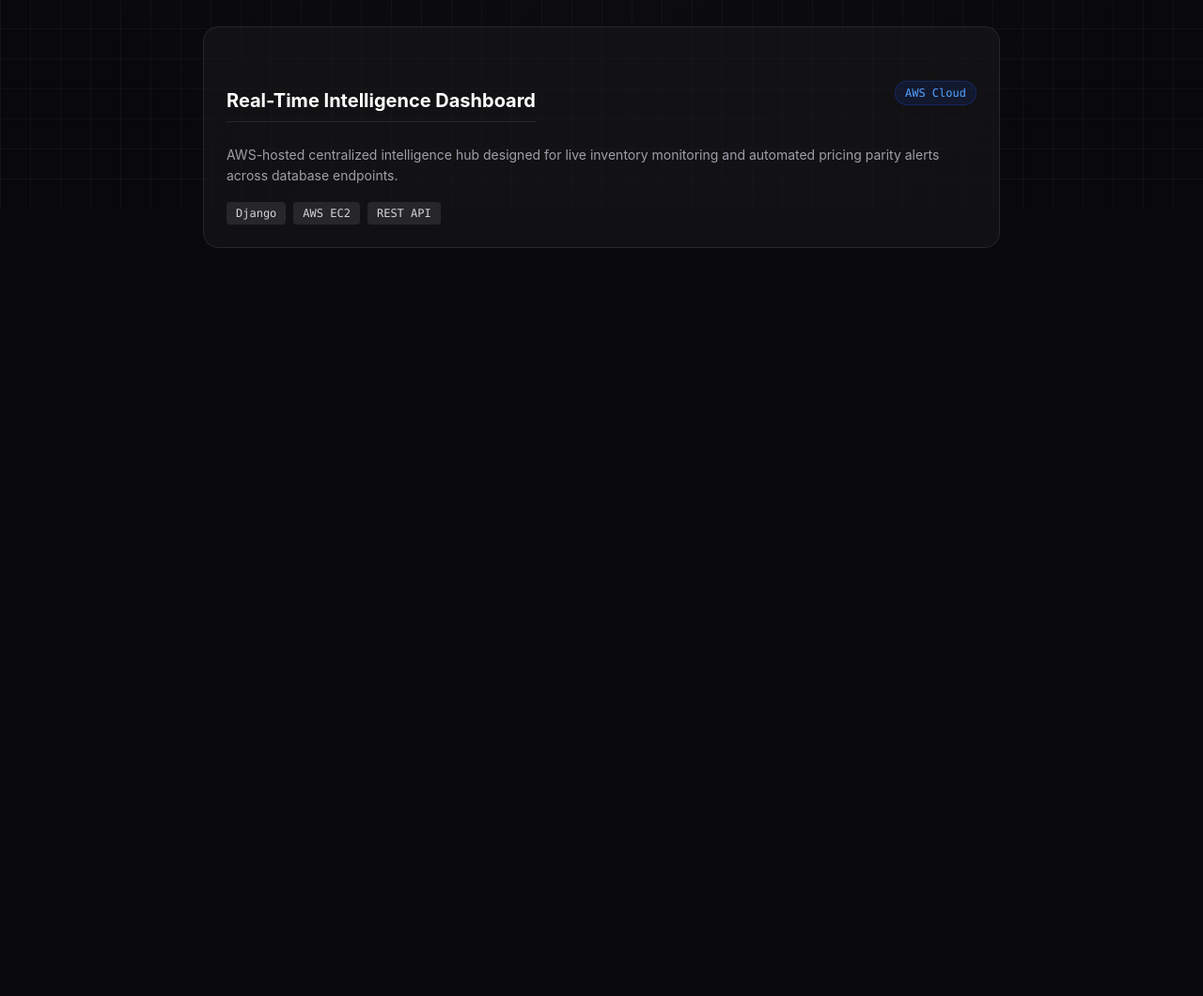
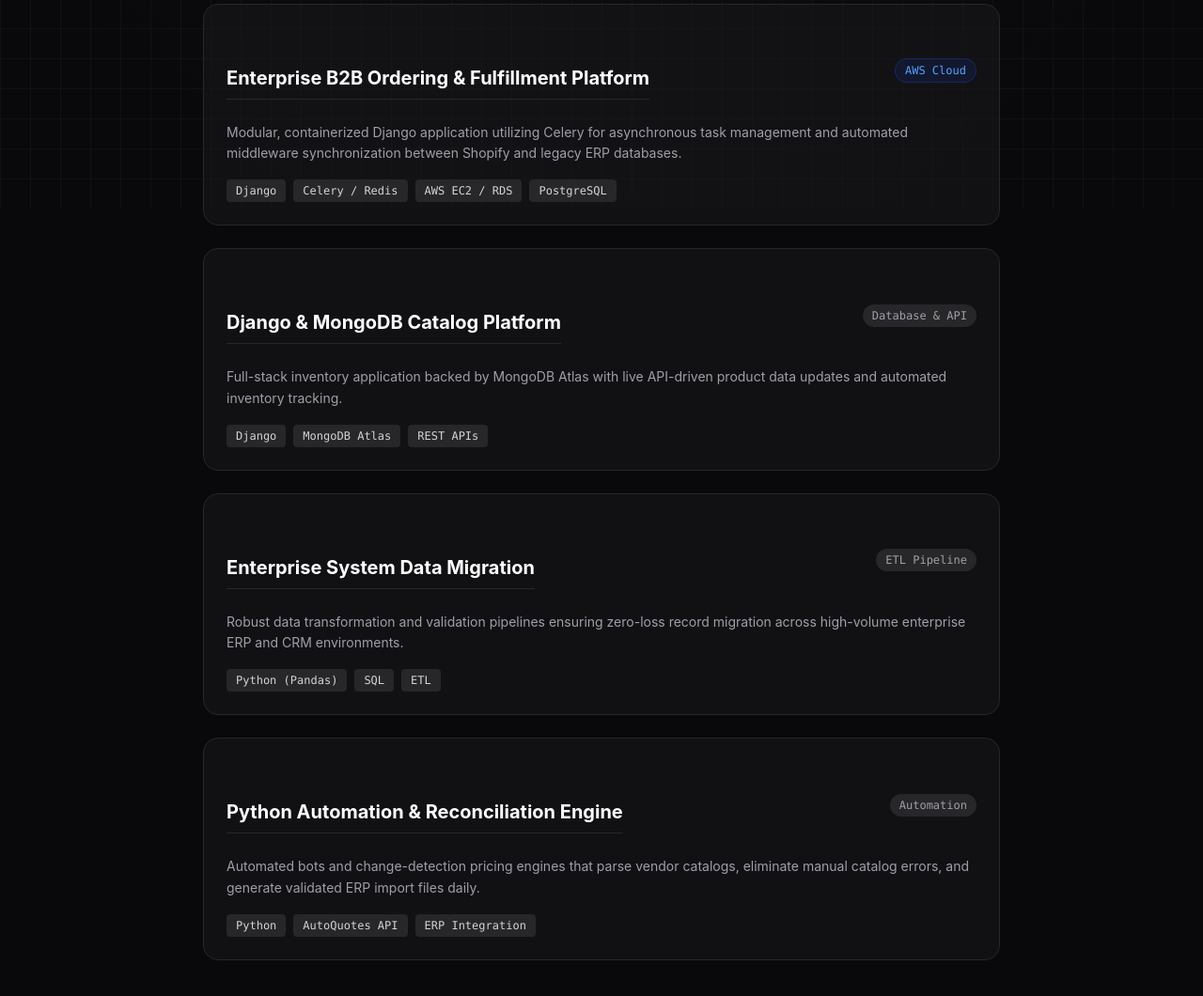
Before and after one commit to BrownYumYum/cain-portfolio, an Astro site: page /projects in a window 1280 px wide. Shown: the part 578-1638 px from the top of the page at 94% size. Before the commit the page ends 890 px from the top, so only its background shows below. Built offline with nearby package versions, Linux system fonts and the light colour scheme; Astro itself is replaced by a stand-in of ours.

Commit message:
Revise projects page with new content and layout
Updated project listings and added new project links with descriptions. Adjusted layout and styling for better presentation.

```diff
--- a/src/pages/projects.astro
+++ b/src/pages/projects.astro
@@ -2,7 +2,7 @@
 import Layout from '../layouts/Layout.astro';
 ---
 
-<Layout title="Projects | Cain Anthony Macias">
+<Layout title="Projects & Systems | Cain Anthony Macias">
   <nav class="flex items-center justify-between py-6 mb-12 border-b border-zinc-800/60">
     <a href="/" class="font-semibold text-white tracking-tight flex items-center gap-2">
       <span class="w-2.5 h-2.5 rounded-full bg-emerald-500 inline-block"></span>
@@ -22,38 +22,87 @@ import Layout from '../layouts/Layout.astro';
     <p class="text-zinc-400">Enterprise software platforms, automation pipelines, and production toolsets.</p>
   </header>
 
-  <div class="space-y-8">
-    <!-- JEANSRS.OPS (New Featured Project) -->
-    <div class="bg-zinc-900/60 border border-zinc-800 p-6 rounded-2xl hover:border-zinc-700 transition-all">
+  <div class="space-y-6">
+    <!-- JEANSRS.OPS -->
+    <a href="/projects/jeansrs-ops" class="block bg-zinc-900/60 border border-zinc-800 p-6 rounded-2xl hover:border-zinc-700 transition-all group">
       <div class="flex items-center justify-between gap-4 mb-2">
-        <h2 class="text-xl font-bold text-white">JEANSRS.OPS — Central Operations & AI Hub</h2>
+        <h2 class="text-xl font-bold text-white group-hover:text-blue-400 transition-colors">JEANSRS.OPS — Central Operations & AI Hub</h2>
         <span class="font-mono text-xs text-emerald-400 bg-emerald-950/40 border border-emerald-800/40 px-2.5 py-1 rounded-full">Active Production</span>
       </div>
       <p class="text-sm text-zinc-400 leading-relaxed mb-4">
         Unified enterprise integration platform connecting Epicor Eclipse ERP with AutoQuotes pricing sync, federal GSA MAS compliance reporting, HubSpot CRM, XPO/Eniture logistics, and autonomous AI agents powered by Claude with human-in-the-loop approvals.
       </p>
-      <div class="flex flex-wrap gap-2 font-mono text-xs mb-4">
-        <span class="bg-zinc-800 text-zinc-300 px-2.5 py-1 rounded">Python</span>
-        <span class="bg-zinc-800 text-zinc-300 px-2.5 py-1 rounded">Node.js</span>
-        <span class="bg-zinc-800 text-zinc-300 px-2.5 py-1 rounded">Epicor Eclipse ERP</span>
-        <span class="bg-zinc-800 text-zinc-300 px-2.5 py-1 rounded">Claude AI Gateway</span>
+      <div class="flex flex-wrap gap-2 font-mono text-xs text-zinc-300">
+        <span class="bg-zinc-800 px-2.5 py-1 rounded">Python</span>
+        <span class="bg-zinc-800 px-2.5 py-1 rounded">Node.js</span>
+        <span class="bg-zinc-800 px-2.5 py-1 rounded">Epicor Eclipse ERP</span>
+        <span class="bg-zinc-800 px-2.5 py-1 rounded">Claude AI Gateway</span>
       </div>
-    </div>
+    </a>
 
-    <!-- Real-Time Intelligence Dashboard (Fixed Link) -->
-    <div class="bg-zinc-900/60 border border-zinc-800 p-6 rounded-2xl hover:border-zinc-700 transition-all">
+    <!-- Enterprise B2B Ordering Platform -->
+    <a href="/projects/b2b-ordering-platform" class="block bg-zinc-900/60 border border-zinc-800 p-6 rounded-2xl hover:border-zinc-700 transition-all group">
       <div class="flex items-center justify-between gap-4 mb-2">
-        <h2 class="text-xl font-bold text-white">Real-Time Intelligence Dashboard</h2>
+        <h2 class="text-xl font-bold text-white group-hover:text-blue-400 transition-colors">Enterprise B2B Ordering & Fulfillment Platform</h2>
         <span class="font-mono text-xs text-blue-400 bg-blue-950/40 border border-blue-800/40 px-2.5 py-1 rounded-full">AWS Cloud</span>
       </div>
       <p class="text-sm text-zinc-400 leading-relaxed mb-4">
-        AWS-hosted centralized intelligence hub designed for live inventory monitoring and automated pricing parity alerts across database endpoints.
+        Modular, containerized Django application utilizing Celery for asynchronous task management and automated middleware synchronization between Shopify and legacy ERP databases.
       </p>
-      <div class="flex flex-wrap gap-2 font-mono text-xs">
-        <span class="bg-zinc-800 text-zinc-300 px-2.5 py-1 rounded">Django</span>
-        <span class="bg-zinc-800 text-zinc-300 px-2.5 py-1 rounded">AWS EC2</span>
-        <span class="bg-zinc-800 text-zinc-300 px-2.5 py-1 rounded">REST API</span>
+      <div class="flex flex-wrap gap-2 font-mono text-xs text-zinc-300">
+        <span class="bg-zinc-800 px-2.5 py-1 rounded">Django</span>
+        <span class="bg-zinc-800 px-2.5 py-1 rounded">Celery / Redis</span>
+        <span class="bg-zinc-800 px-2.5 py-1 rounded">AWS EC2 / RDS</span>
+        <span class="bg-zinc-800 px-2.5 py-1 rounded">PostgreSQL</span>
       </div>
-    </div>
+    </a>
+
+    <!-- Django MongoDB Infrastructure -->
+    <a href="/projects/django-mongodb-infrastructure" class="block bg-zinc-900/60 border border-zinc-800 p-6 rounded-2xl hover:border-zinc-700 transition-all group">
+      <div class="flex items-center justify-between gap-4 mb-2">
+        <h2 class="text-xl font-bold text-white group-hover:text-blue-400 transition-colors">Django & MongoDB Catalog Platform</h2>
+        <span class="font-mono text-xs text-zinc-400 bg-zinc-800 px-2.5 py-1 rounded-full">Database & API</span>
+      </div>
+      <p class="text-sm text-zinc-400 leading-relaxed mb-4">
+        Full-stack inventory application backed by MongoDB Atlas with live API-driven product data updates and automated inventory tracking.
+      </p>
+      <div class="flex flex-wrap gap-2 font-mono text-xs text-zinc-300">
+        <span class="bg-zinc-800 px-2.5 py-1 rounded">Django</span>
+        <span class="bg-zinc-800 px-2.5 py-1 rounded">MongoDB Atlas</span>
+        <span class="bg-zinc-800 px-2.5 py-1 rounded">REST APIs</span>
+      </div>
+    </a>
+
+    <!-- Enterprise Migration -->
+    <a href="/projects/enterprise-migration" class="block bg-zinc-900/60 border border-zinc-800 p-6 rounded-2xl hover:border-zinc-700 transition-all group">
+      <div class="flex items-center justify-between gap-4 mb-2">
+        <h2 class="text-xl font-bold text-white group-hover:text-blue-400 transition-colors">Enterprise System Data Migration</h2>
+        <span class="font-mono text-xs text-zinc-400 bg-zinc-800 px-2.5 py-1 rounded-full">ETL Pipeline</span>
+      </div>
+      <p class="text-sm text-zinc-400 leading-relaxed mb-4">
+        Robust data transformation and validation pipelines ensuring zero-loss record migration across high-volume enterprise ERP and CRM environments.
+      </p>
+      <div class="flex flex-wrap gap-2 font-mono text-xs text-zinc-300">
+        <span class="bg-zinc-800 px-2.5 py-1 rounded">Python (Pandas)</span>
+        <span class="bg-zinc-800 px-2.5 py-1 rounded">SQL</span>
+        <span class="bg-zinc-800 px-2.5 py-1 rounded">ETL</span>
+      </div>
+    </a>
+
+    <!-- Python Automation Engine -->
+    <a href="/projects/python-automation-engine" class="block bg-zinc-900/60 border border-zinc-800 p-6 rounded-2xl hover:border-zinc-700 transition-all group">
+      <div class="flex items-center justify-between gap-4 mb-2">
+        <h2 class="text-xl font-bold text-white group-hover:text-blue-400 transition-colors">Python Automation & Reconciliation Engine</h2>
+        <span class="font-mono text-xs text-zinc-400 bg-zinc-800 px-2.5 py-1 rounded-full">Automation</span>
+      </div>
+      <p class="text-sm text-zinc-400 leading-relaxed mb-4">
+        Automated bots and change-detection pricing engines that parse vendor catalogs, eliminate manual catalog errors, and generate validated ERP import files daily.
+      </p>
+      <div class="flex flex-wrap gap-2 font-mono text-xs text-zinc-300">
+        <span class="bg-zinc-800 px-2.5 py-1 rounded">Python</span>
+        <span class="bg-zinc-800 px-2.5 py-1 rounded">AutoQuotes API</span>
+        <span class="bg-zinc-800 px-2.5 py-1 rounded">ERP Integration</span>
+      </div>
+    </a>
   </div>
 </Layout>
```
